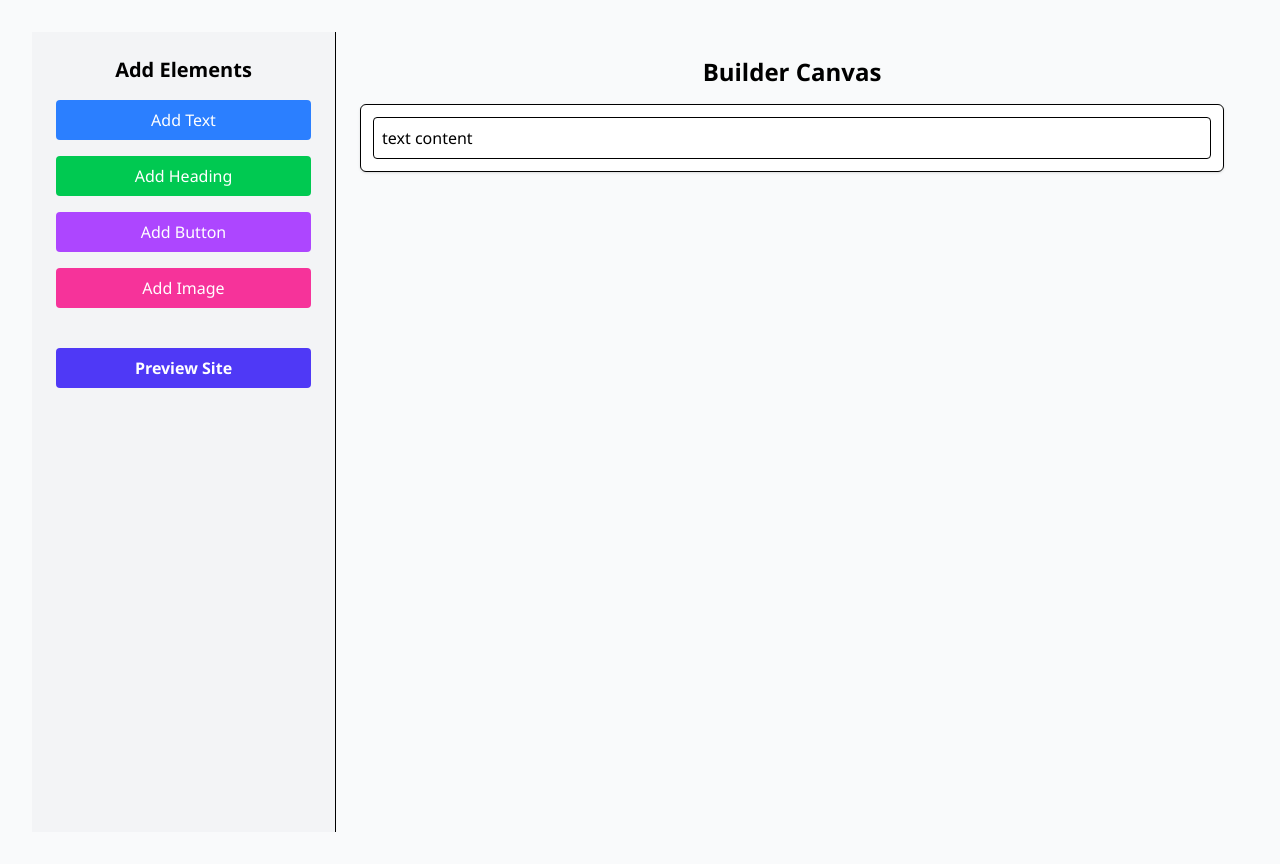
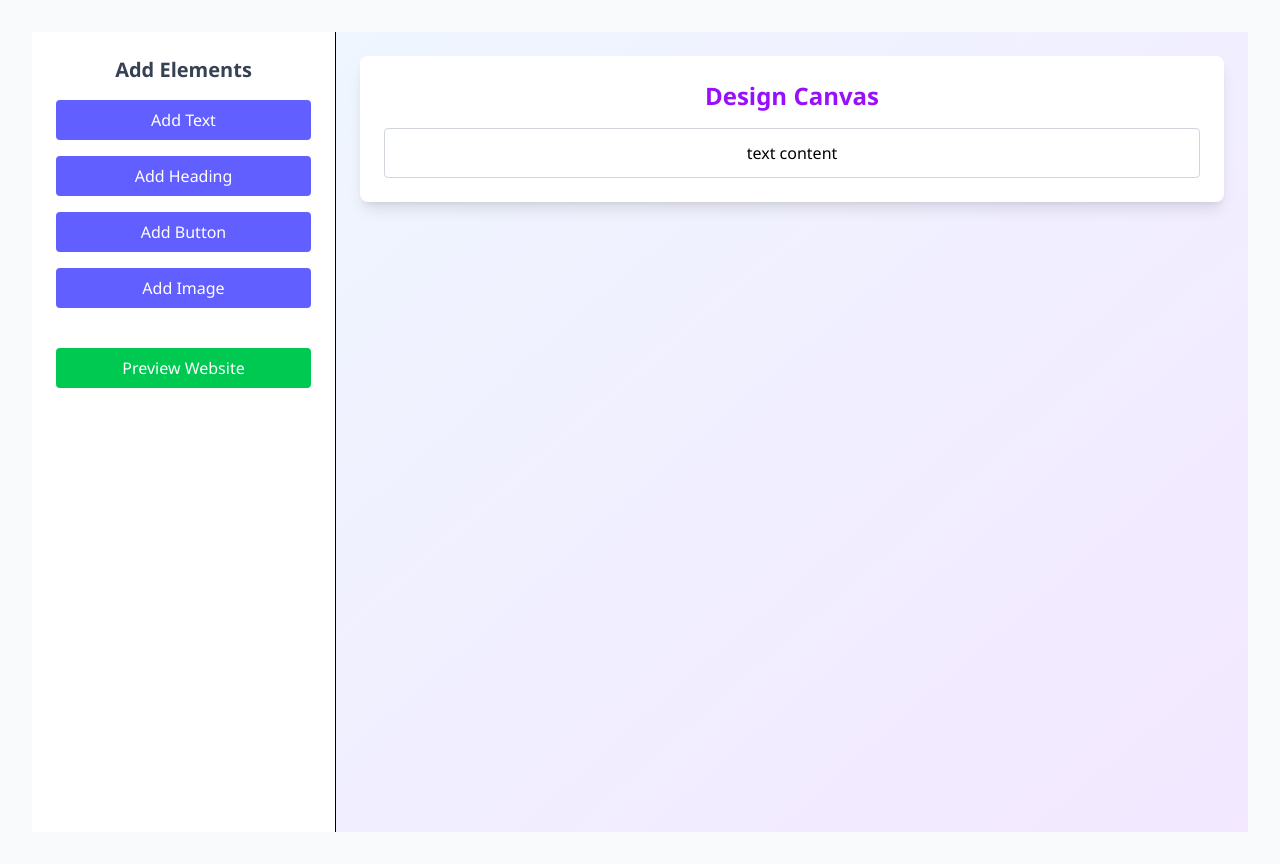
Before and after one commit to Tanzzzzzzzzz/InstaWeb, a React (Vite) app: page /builder in a window 1280 px wide. Both pictures are taken after a click on the button "Add Text". Built offline with nearby package versions, Linux system fonts and the light colour scheme.

Commit message:
Final Phase Started

```diff
--- a/src/pages2/Builder.jsx
+++ b/src/pages2/Builder.jsx
@@ -1,71 +1,72 @@
-// pages/Builder.jsx
-import React, { useEffect, useState } from "react";
+import React, { useState } from "react";
 import { useNavigate } from "react-router-dom";
 
 const Builder = () => {
+  const [elements, setElements] = useState([]);
+  const [activeId, setActiveId] = useState(null);
   const navigate = useNavigate();
-  const [elements, setElements] = useState([]);
-  const [siteData, setSiteData] = useState({});
-
-  useEffect(() => {
-    const data = localStorage.getItem("siteData");
-    if (data) setSiteData(JSON.parse(data));
-  }, []);
 
   const addElement = (type) => {
-    const newElement = {
-      id: Date.now(),
-      type,
-      content: type === "image" ? "https://via.placeholder.com/150" : `${type} content`,
-    };
+    const newElement = { id: Date.now(), type, content: type === "image" ? "https://via.placeholder.com/300" : `${type} content` };
     setElements([...elements, newElement]);
   };
 
-  const handleContentChange = (id, value) => {
-    setElements(elements.map(el => el.id === id ? { ...el, content: value } : el));
+  const updateContent = (id, content) => {
+    setElements(elements.map(el => el.id === id ? { ...el, content } : el));
   };
 
-  const goToPreview = () => {
+  const handlePreview = () => {
     localStorage.setItem("previewElements", JSON.stringify(elements));
     navigate("/site");
   };
 
   return (
-    <div className="min-h-screen flex flex-col md:flex-row">
-      <div className="md:w-1/4 bg-gray-100 p-6 border-r space-y-4">
-        <h2 className="text-xl font-bold">Add Elements</h2>
-        <button onClick={() => addElement("text")} className="block w-full bg-blue-500 hover:bg-blue-600 text-white py-2 rounded">Add Text</button>
-        <button onClick={() => addElement("heading")} className="block w-full bg-green-500 hover:bg-green-600 text-white py-2 rounded">Add Heading</button>
-        <button onClick={() => addElement("button")} className="block w-full bg-purple-500 hover:bg-purple-600 text-white py-2 rounded">Add Button</button>
-        <button onClick={() => addElement("image")} className="block w-full bg-pink-500 hover:bg-pink-600 text-white py-2 rounded">Add Image</button>
-        <button onClick={goToPreview} className="mt-6 w-full bg-indigo-600 hover:bg-indigo-700 text-white font-bold py-2 rounded">Preview Site</button>
-      </div>
+    <div className="flex min-h-screen bg-gray-100">
+      <aside className="w-1/4 bg-white p-6 border-r space-y-4">
+        <h2 className="text-xl font-semibold text-gray-700 mb-4">Add Elements</h2>
+        {['text', 'heading', 'button', 'image'].map(type => (
+          <button
+            key={type}
+            onClick={() => addElement(type)}
+            className="w-full px-4 py-2 bg-indigo-500 hover:bg-indigo-600 text-white rounded"
+          >
+            Add {type.charAt(0).toUpperCase() + type.slice(1)}
+          </button>
+        ))}
+        <button
+          onClick={handlePreview}
+          className="w-full px-4 py-2 mt-6 bg-green-500 hover:bg-green-600 text-white rounded"
+        >
+          Preview Website
+        </button>
+      </aside>
 
-      <div className="flex-1 p-6">
-        <h1 className="text-2xl font-bold mb-4">Builder Canvas</h1>
-        <div className="space-y-4">
+      <main className="flex-1 p-6 bg-gradient-to-br from-blue-50 to-purple-100">
+        <div className="bg-white rounded-lg shadow-lg p-6 space-y-4">
+          <h2 className="text-2xl font-bold text-purple-600">Design Canvas</h2>
           {elements.map((el) => (
-            <div key={el.id} className="border p-3 rounded-md bg-white shadow">
+            <div
+              key={el.id}
+              onClick={() => setActiveId(el.id)}
+              className={`p-3 border rounded ${activeId === el.id ? "border-purple-500" : "border-gray-300"}`}
+            >
               {el.type === "image" ? (
+                <img src={el.content} alt="Element" className="w-full max-w-sm rounded" />
+              ) : (
+                <div>{el.content}</div>
+              )}
+              {activeId === el.id && (
                 <input
                   type="text"
                   value={el.content}
-                  onChange={(e) => handleContentChange(el.id, e.target.value)}
-                  placeholder="Image URL"
-                  className="w-full p-2 border rounded"
-                />
-              ) : (
-                <input
-                  type="text"
-                  value={el.content}
-                  onChange={(e) => handleContentChange(el.id, e.target.value)}
-                  className="w-full p-2 border rounded"
+                  onChange={(e) => updateContent(el.id, e.target.value)}
+                  className="mt-2 p-2 w-full border rounded"
                 />
               )}
             </div>
           ))}
         </div>
-      </div>
+      </main>
     </div>
   );
 };
--- a/src/pages2/WebsitePreview.jsx
+++ b/src/pages2/WebsitePreview.jsx
@@ -13,32 +13,48 @@ const WebsitePreview = () => {
   }, []);
 
   return (
-    <div className="min-h-screen bg-gradient-to-br from-blue-50 to-purple-100 p-6">
-      <div className="max-w-4xl mx-auto bg-white shadow-lg rounded-xl p-8">
-        <h1 className="text-3xl font-bold text-center text-indigo-600 mb-2">{siteData.name}</h1>
-        <p className="text-center text-gray-700 mb-6">By {siteData.owner}</p>
-        <p className="text-center text-gray-600 italic mb-8">{siteData.description}</p>
+    <div className="min-h-screen bg-gradient-to-br from-purple-600 to-indigo-900 text-white py-12 px-4 sm:px-8">
+      <div className="max-w-5xl mx-auto bg-white text-gray-800 rounded-xl shadow-2xl overflow-hidden">
+        <header className="bg-gradient-to-r from-indigo-500 to-purple-600 p-6 text-center">
+          <h1 className="text-4xl font-extrabold text-white drop-shadow-md">{siteData.name || "My Awesome Website"}</h1>
+          <p className="text-lg mt-2 text-indigo-100">Created by {siteData.owner || "You"}</p>
+        </header>
 
-        <div className="space-y-6">
+        <main className="p-8 space-y-8 bg-gradient-to-b from-white to-gray-50">
           {elements.map((el) => {
             switch (el.type) {
               case "heading":
-                return <h2 key={el.id} className="text-2xl font-semibold text-purple-700">{el.content}</h2>;
+                return <h2 key={el.id} className="text-3xl font-bold text-purple-800 border-l-4 border-purple-500 pl-4">{el.content}</h2>;
               case "text":
-                return <p key={el.id} className="text-gray-800">{el.content}</p>;
+                return <p key={el.id} className="text-lg leading-relaxed text-gray-700">{el.content}</p>;
               case "button":
                 return (
-                  <button key={el.id} className="px-4 py-2 bg-blue-500 text-white rounded hover:bg-blue-600">
+                  <button
+                    key={el.id}
+                    className="px-6 py-3 bg-indigo-600 hover:bg-indigo-700 text-white text-lg font-semibold rounded shadow-md"
+                  >
                     {el.content}
                   </button>
                 );
               case "image":
-                return <img key={el.id} src={el.content} alt="custom" className="w-full max-w-xs rounded shadow-md" />;
+                return (
+                  <div key={el.id} className="flex justify-center">
+                    <img
+                      src={el.content}
+                      alt="Custom"
+                      className="w-full max-w-md rounded-xl border shadow-lg hover:scale-105 transition-transform duration-300"
+                    />
+                  </div>
+                );
               default:
                 return null;
             }
           })}
-        </div>
+        </main>
+
+        <footer className="bg-gray-100 text-center p-4 text-sm text-gray-600">
+          <p>&copy; {new Date().getFullYear()} {siteData.name || "My Website"}. All rights reserved.</p>
+        </footer>
       </div>
     </div>
   );
```
